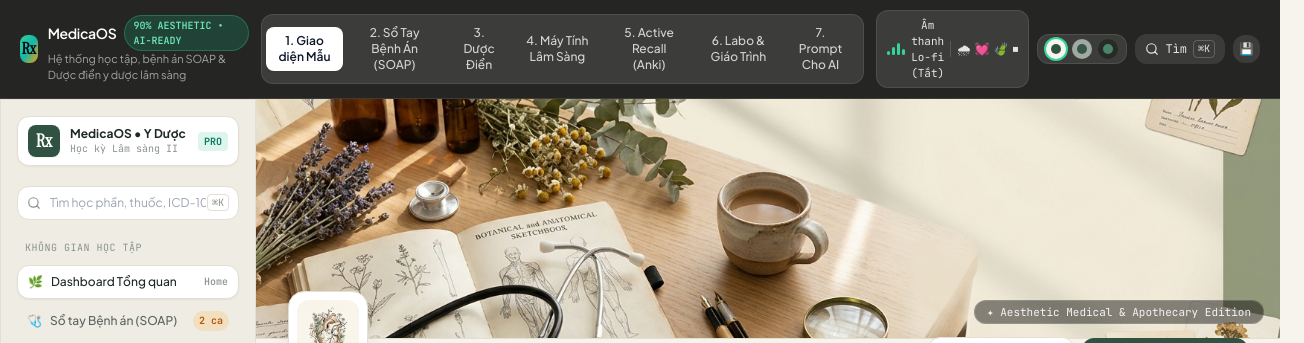
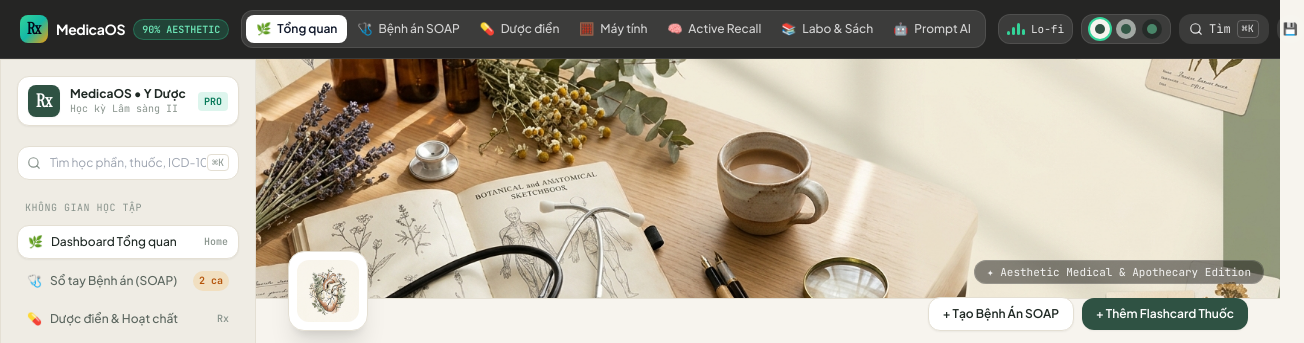
Before and after one commit to ngphatdat1311/medicaos, a plain HTML site: page index.html in a window 1280 px wide. Shown: the top 343 px of the page, 1304 px wide, since content can reach past the window. Drawn offline with nearby package versions, Linux system fonts and the light colour scheme.

Commit message:
fix: Ngăn chặn triệt để lỗi co cụm và rớt dòng ở thanh header (whitespace-nowrap & compact tabs)

```diff
--- a/assets/js/app.js
+++ b/assets/js/app.js
@@ -96,9 +96,9 @@ function switchView(viewName, updateHash = true) {
 
     if (navBtn) {
       if (v === viewName) {
-        navBtn.className = 'px-3 py-1.5 rounded-lg font-semibold transition bg-white text-slate-900 shadow-sm';
+        navBtn.className = 'px-2.5 py-1.5 rounded-lg font-semibold transition bg-white text-slate-900 shadow-sm whitespace-nowrap flex items-center gap-1.5';
       } else {
-        navBtn.className = 'px-3 py-1.5 rounded-lg font-medium transition text-neutral-300 hover:text-white';
+        navBtn.className = 'px-2.5 py-1.5 rounded-lg font-medium transition text-neutral-300 hover:text-white whitespace-nowrap flex items-center gap-1.5';
       }
     }
 
--- a/index.html
+++ b/index.html
@@ -26,65 +26,62 @@
     <div class="max-w-[1440px] mx-auto flex items-center justify-between gap-3">
 
       <!-- Left: Mobile Menu Toggle & App Logo -->
-      <div class="flex items-center gap-3">
-        <button onclick="toggleMobileSidebar()" class="lg:hidden p-1.5 rounded-lg bg-white/10 text-white hover:bg-white/20 transition" aria-label="Mở menu">
+      <div class="flex items-center gap-2.5 shrink-0">
+        <button onclick="toggleMobileSidebar()" class="lg:hidden p-1.5 rounded-lg bg-white/10 text-white hover:bg-white/20 transition shrink-0" aria-label="Mở menu">
           <svg class="w-5 h-5" fill="none" stroke="currentColor" stroke-width="2" viewBox="0 0 24 24">
             <path stroke-linecap="round" stroke-linejoin="round" d="M4 6h16M4 12h16M4 18h16"/>
           </svg>
         </button>
 
-        <div class="flex items-center gap-2.5 cursor-pointer" onclick="switchView('dashboard')">
-          <div class="w-7 h-7 rounded-lg bg-gradient-to-br from-emerald-400 via-teal-500 to-amber-500 flex items-center justify-center font-editorial text-base font-bold text-slate-950 shadow-sm">
+        <div class="flex items-center gap-2 cursor-pointer shrink-0" onclick="switchView('dashboard')">
+          <div class="w-7 h-7 rounded-lg bg-gradient-to-br from-emerald-400 via-teal-500 to-amber-500 flex items-center justify-center font-editorial text-base font-bold text-slate-950 shadow-sm shrink-0">
             Rx
           </div>
-          <div>
-            <div class="flex items-center gap-2">
-              <span class="font-semibold text-xs sm:text-sm tracking-tight">MedicaOS</span>
-              <span class="text-[10px] font-mono-code uppercase px-2 py-0.5 rounded-full bg-emerald-500/20 text-emerald-300 border border-emerald-400/30 font-semibold">90% Aesthetic • AI-Ready</span>
-            </div>
-            <p class="text-[11px] text-neutral-400 hidden sm:block">Hệ thống học tập, bệnh án SOAP &amp; Dược điển y dược lâm sàng</p>
-          </div>
-        </div>
-      </div>
-
-      <!-- Center: Main Module Navigation Tabs (Desktop) -->
-      <nav id="navControls" class="hidden xl:flex items-center bg-white/10 p-1 rounded-xl border border-white/10 text-xs">
-        <button id="navBtn_dashboard" onclick="switchView('dashboard')" class="px-3 py-1.5 rounded-lg font-semibold transition bg-white text-slate-900 shadow-sm">
-          1. Giao diện Mẫu
+          <div class="flex items-center gap-2">
+            <span class="font-bold text-sm tracking-tight whitespace-nowrap">MedicaOS</span>
+            <span class="text-[10px] font-mono-code uppercase px-2 py-0.5 rounded-full bg-emerald-500/20 text-emerald-300 border border-emerald-400/30 font-semibold whitespace-nowrap hidden sm:inline-block">90% Aesthetic</span>
+          </div>
+        </div>
+      </div>
+
+      <!-- Center: Main Module Navigation Tabs (Compact, 100% single line whitespace-nowrap) -->
+      <nav id="navControls" class="hidden xl:flex items-center bg-white/10 p-1 rounded-xl border border-white/10 text-xs shrink-0">
+        <button id="navBtn_dashboard" onclick="switchView('dashboard')" class="px-2.5 py-1.5 rounded-lg font-semibold transition bg-white text-slate-900 shadow-sm whitespace-nowrap flex items-center gap-1.5">
+          <span>🌿</span> <span>Tổng quan</span>
         </button>
-        <button id="navBtn_soap" onclick="switchView('soap')" class="px-3 py-1.5 rounded-lg font-medium transition text-neutral-300 hover:text-white">
-          2. Sổ Tay Bệnh Án (SOAP)
+        <button id="navBtn_soap" onclick="switchView('soap')" class="px-2.5 py-1.5 rounded-lg font-medium transition text-neutral-300 hover:text-white whitespace-nowrap flex items-center gap-1.5">
+          <span>🩺</span> <span>Bệnh án SOAP</span>
         </button>
-        <button id="navBtn_drugs" onclick="switchView('drugs')" class="px-3 py-1.5 rounded-lg font-medium transition text-neutral-300 hover:text-white">
-          3. Dược Điển
+        <button id="navBtn_drugs" onclick="switchView('drugs')" class="px-2.5 py-1.5 rounded-lg font-medium transition text-neutral-300 hover:text-white whitespace-nowrap flex items-center gap-1.5">
+          <span>💊</span> <span>Dược điển</span>
         </button>
-        <button id="navBtn_calculators" onclick="switchView('calculators')" class="px-3 py-1.5 rounded-lg font-medium transition text-neutral-300 hover:text-white">
-          4. Máy Tính Lâm Sàng
+        <button id="navBtn_calculators" onclick="switchView('calculators')" class="px-2.5 py-1.5 rounded-lg font-medium transition text-neutral-300 hover:text-white whitespace-nowrap flex items-center gap-1.5">
+          <span>🧮</span> <span>Máy tính</span>
         </button>
-        <button id="navBtn_flashcards" onclick="switchView('flashcards')" class="px-3 py-1.5 rounded-lg font-medium transition text-neutral-300 hover:text-white">
-          5. Active Recall (Anki)
+        <button id="navBtn_flashcards" onclick="switchView('flashcards')" class="px-2.5 py-1.5 rounded-lg font-medium transition text-neutral-300 hover:text-white whitespace-nowrap flex items-center gap-1.5">
+          <span>🧠</span> <span>Active Recall</span>
         </button>
-        <button id="navBtn_library" onclick="switchView('library')" class="px-3 py-1.5 rounded-lg font-medium transition text-neutral-300 hover:text-white">
-          6. Labo &amp; Giáo Trình
+        <button id="navBtn_library" onclick="switchView('library')" class="px-2.5 py-1.5 rounded-lg font-medium transition text-neutral-300 hover:text-white whitespace-nowrap flex items-center gap-1.5">
+          <span>📚</span> <span>Labo &amp; Sách</span>
         </button>
-        <button id="navBtn_tokens" onclick="switchView('tokens')" class="px-3 py-1.5 rounded-lg font-medium transition text-neutral-300 hover:text-white">
-          7. Prompt Cho AI
+        <button id="navBtn_tokens" onclick="switchView('tokens')" class="px-2.5 py-1.5 rounded-lg font-medium transition text-neutral-300 hover:text-white whitespace-nowrap flex items-center gap-1.5">
+          <span>🤖</span> <span>Prompt AI</span>
         </button>
       </nav>
 
       <!-- Right: Audio Synthesizer Pill, Palette Switcher & Spotlight Search -->
-      <div class="flex items-center gap-2">
-
-        <!-- Ambient Lo-fi Audio Pill -->
-        <div id="audioAmbiancePill" class="hidden md:flex items-center gap-1.5 bg-white/10 px-2.5 py-1.5 rounded-xl border border-white/10 text-xs text-neutral-200 transition">
+      <div class="flex items-center gap-2 shrink-0">
+
+        <!-- Ambient Lo-fi Audio Pill (Full on 2xl) -->
+        <div id="audioAmbiancePill" class="hidden 2xl:flex items-center gap-1.5 bg-white/10 px-2.5 py-1.5 rounded-xl border border-white/10 text-xs text-neutral-200 transition shrink-0">
           <div class="flex items-end gap-0.5 h-3">
             <span class="audio-bar h-1"></span>
             <span class="audio-bar h-2"></span>
             <span class="audio-bar h-3"></span>
             <span class="audio-bar h-1.5"></span>
           </div>
-          <button onclick="medicalAudio.toggleCurrent()" id="audioAmbianceLabel" class="font-mono-code text-[11px] hover:text-emerald-300">
-            Âm thanh Lo-fi (Tắt)
+          <button onclick="medicalAudio.toggleCurrent()" id="audioAmbianceLabel" class="font-mono-code text-[11px] hover:text-emerald-300 whitespace-nowrap">
+            Lo-fi (Tắt)
           </button>
           <div class="flex items-center gap-1 border-l border-white/15 pl-1.5">
             <button onclick="medicalAudio.playRain()" title="Tiếng mưa rơi" class="hover:text-emerald-300">🌧</button>
@@ -94,8 +91,19 @@
           </div>
         </div>
 
+        <!-- Compact Lo-fi Toggle for xl screens -->
+        <button onclick="medicalAudio.toggleCurrent()" class="hidden md:flex 2xl:hidden items-center gap-1.5 bg-white/10 hover:bg-white/20 px-2 py-1.5 rounded-xl border border-white/10 text-xs text-neutral-200 transition shrink-0 whitespace-nowrap font-mono-code" title="Bật/Tắt âm thanh thư giãn Lo-Fi">
+          <span class="flex items-end gap-0.5 h-3">
+            <span class="audio-bar h-1"></span>
+            <span class="audio-bar h-2"></span>
+            <span class="audio-bar h-3"></span>
+            <span class="audio-bar h-1.5"></span>
+          </span>
+          <span class="text-[11px]">Lo-fi</span>
+        </button>
+
         <!-- 3-Theme Palette Switcher -->
-        <div class="flex items-center gap-1.5 bg-white/10 px-2 py-1 rounded-xl border border-white/10" title="Đổi bảng màu">
+        <div class="flex items-center gap-1.5 bg-white/10 px-2 py-1 rounded-xl border border-white/10 shrink-0" title="Đổi bảng màu">
           <button onclick="setTheme('botanical')" id="paletteBtn_botanical" title="Botanical Apothecary (Mặc định)" class="w-5 h-5 rounded-full bg-[#F7F4EE] ring-2 ring-emerald-400 flex items-center justify-center transition">
             <span class="w-2.5 h-2.5 rounded-full bg-[#2F5243]"></span>
           </button>
@@ -108,7 +116,7 @@
         </div>
 
         <!-- Spotlight Search ⌘K Trigger -->
-        <button onclick="openSpotlightSearch()" class="px-2.5 py-1.5 rounded-xl text-xs font-mono-code bg-white/10 hover:bg-white/20 text-neutral-200 transition flex items-center gap-1.5">
+        <button onclick="openSpotlightSearch()" class="px-2.5 py-1.5 rounded-xl text-xs font-mono-code bg-white/10 hover:bg-white/20 text-neutral-200 transition flex items-center gap-1.5 shrink-0 whitespace-nowrap">
           <svg class="w-3.5 h-3.5" fill="none" stroke="currentColor" stroke-width="2" viewBox="0 0 24 24">
             <path stroke-linecap="round" stroke-linejoin="round" d="M21 21l-4.35-4.35M11 19a8 8 0 100-16 8 8 0 000 16z"/>
           </svg>
@@ -117,7 +125,7 @@
         </button>
 
         <!-- Quick Data Export -->
-        <button onclick="exportAllDataJson()" title="Sao lưu dữ liệu MedicaOS ra file JSON" class="p-1.5 rounded-xl bg-white/10 hover:bg-white/20 text-neutral-200 transition text-xs">
+        <button onclick="exportAllDataJson()" title="Sao lưu dữ liệu MedicaOS ra file JSON" class="p-1.5 rounded-xl bg-white/10 hover:bg-white/20 text-neutral-200 transition text-xs shrink-0">
           💾
         </button>
       </div>
```
